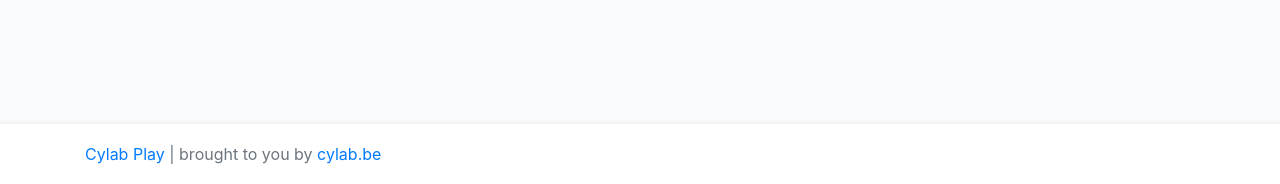
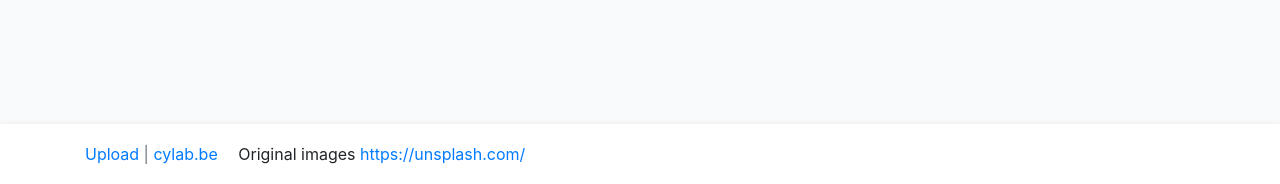
Before and after one commit to ibsina/cylabupload, a PHP site: page / in a window 1280 px wide. Shown: the part 616-800 px from the top of the page. Run offline with PHP 8.4, Linux system fonts and the light colour scheme.

Commit message:
add dockerfile, gitalb-ci etc.

```diff
--- a/public/index.php
+++ b/public/index.php
@@ -101,8 +101,14 @@
         <footer class="footer">
             <div class="container">
                 <span class="text-muted">
-                    <a href="https://play.cylab.be">Cylab Play</a> | brought to you
-                    by <a href="https://cylab.be">cylab.be</a>
+                    <a href="https://gitlab.cylab.be/cylab/play/upload">Upload</a>
+                    <?php echo file_get_contents(__DIR__ . '/VERSION') ?> |
+                    <a href="https://cylab.be">cylab.be</a>
+                </span>
+
+
+                <span class="pl-3">
+                    Original images <a href="https://unsplash.com/">https://unsplash.com/</a>
                 </span>
             </div>
         </footer>
```
Also changed, not shown: .gitlab-ci.yml (added), try-in-play-with-docker-blue.svg (added), 3 other files.
